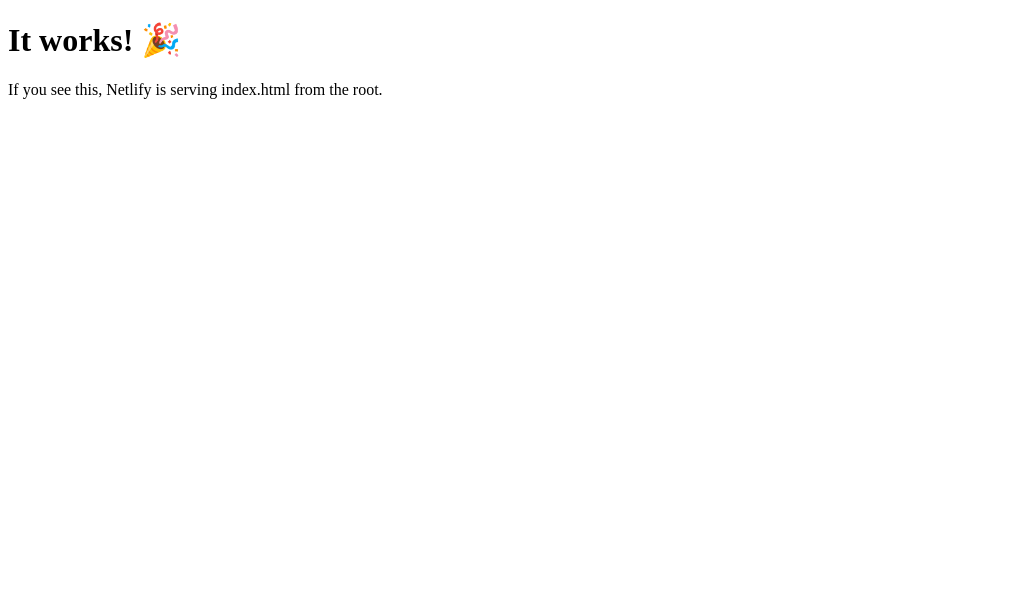
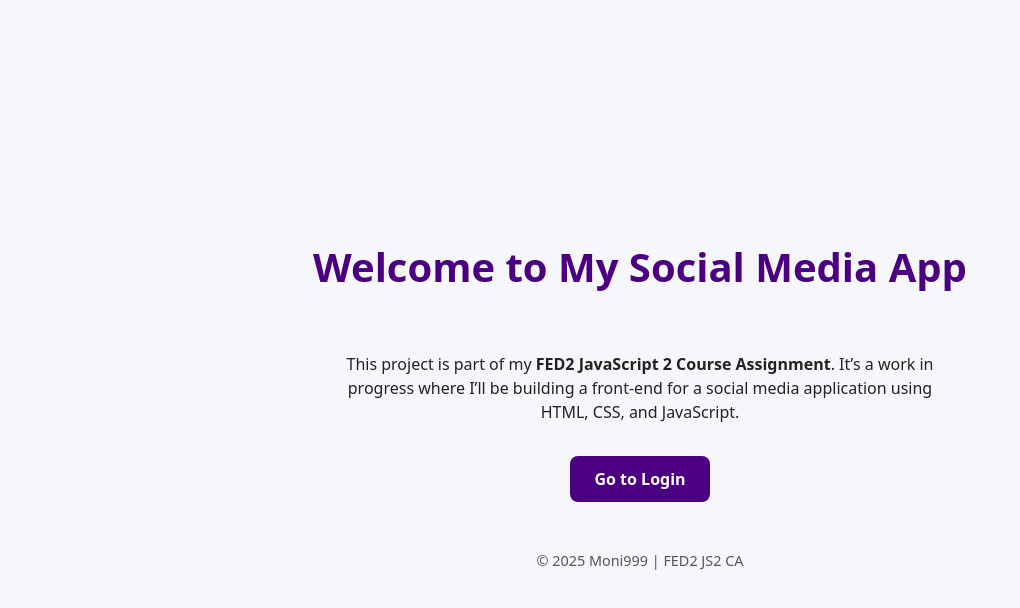
Before and after one commit to moni999fd/FED2-JS2-CA-SocialMedia, a plain HTML site: page index.html in a window 1280 px wide. Shown: the whole page, without its empty margins (0-1020 px from the left). Drawn offline with Linux system fonts and the light colour scheme.

Commit message:
Simple index.html with welcome layout and login link

```diff
--- a/index.html
+++ b/index.html
@@ -1,12 +1,70 @@
-<!doctype html>
+<!DOCTYPE html>
 <html lang="en">
 <head>
-  <meta charset="utf-8" />
-  <meta name="viewport" content="width=device-width, initial-scale=1" />
-  <title>Hello Netlify</title>
+  <meta charset="UTF-8" />
+  <meta name="viewport" content="width=device-width, initial-scale=1.0" />
+  <title>Social Media App | FED2 JS2 CA</title>
+  <style>
+    body {
+      margin: 0;
+      font-family: system-ui, sans-serif;
+      background: #f5f7fa;
+      color: #222;
+      display: flex;
+      flex-direction: column;
+      align-items: center;
+      justify-content: center;
+      min-height: 100vh;
+      text-align: center;
+    }
+    header {
+      margin-bottom: 2rem;
+    }
+    h1 {
+      font-size: 2.5rem;
+      color: #4b0082;
+    }
+    p {
+      max-width: 600px;
+      margin: 0 auto 1rem auto;
+      line-height: 1.5;
+    }
+    a.button {
+      display: inline-block;
+      padding: 0.75rem 1.5rem;
+      margin-top: 1rem;
+      border-radius: 8px;
+      text-decoration: none;
+      background: #4b0082;
+      color: #fff;
+      font-weight: bold;
+      transition: background 0.3s ease;
+    }
+    a.button:hover {
+      background: #6a0dad;
+    }
+    footer {
+      margin-top: 3rem;
+      font-size: 0.9rem;
+      color: #555;
+    }
+  </style>
 </head>
 <body>
-  <h1>It works! 🎉</h1>
-  <p>If you see this, Netlify is serving index.html from the root.</p>
+  <header>
+    <h1>Welcome to My Social Media App</h1>
+  </header>
+
+  <main>
+    <p>
+      This project is part of my <strong>FED2 JavaScript 2 Course Assignment</strong>.
+      It’s a work in progress where I’ll be building a front-end for a social media application using HTML, CSS, and JavaScript.
+    </p>
+    <a href="login.html" class="button">Go to Login</a>
+  </main>
+
+  <footer>
+    <p>© 2025 Moni999 | FED2 JS2 CA</p>
+  </footer>
 </body>
 </html>
```
